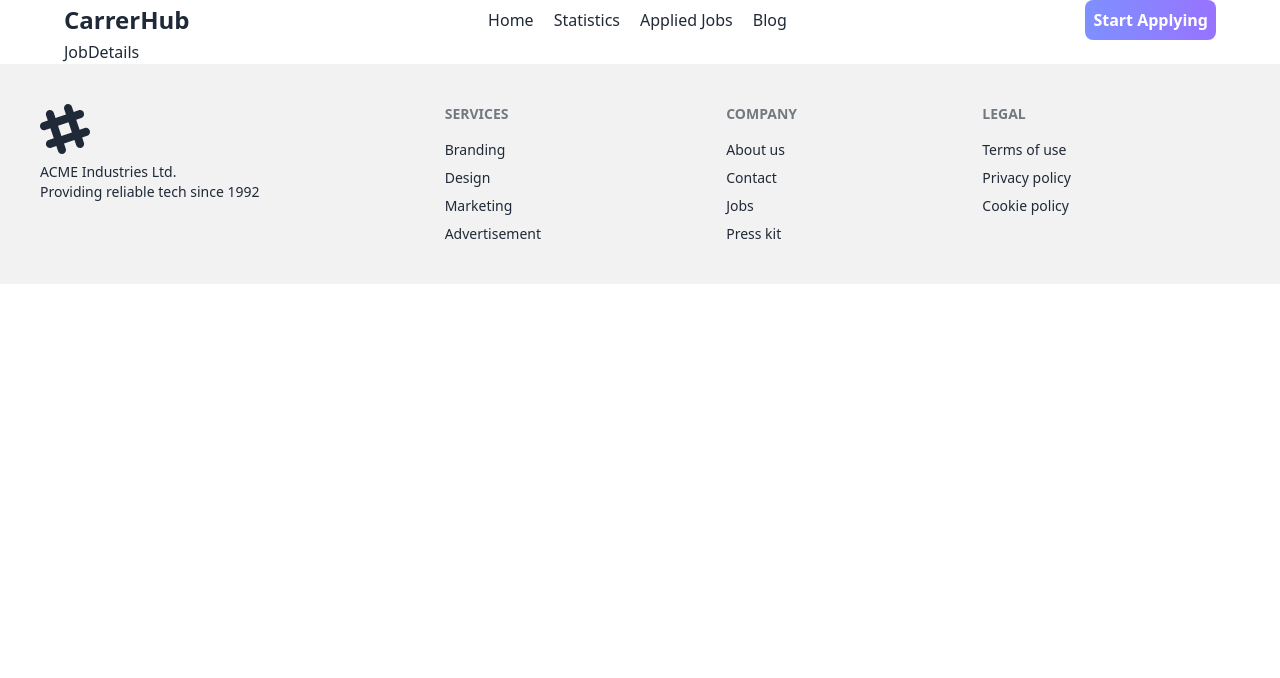
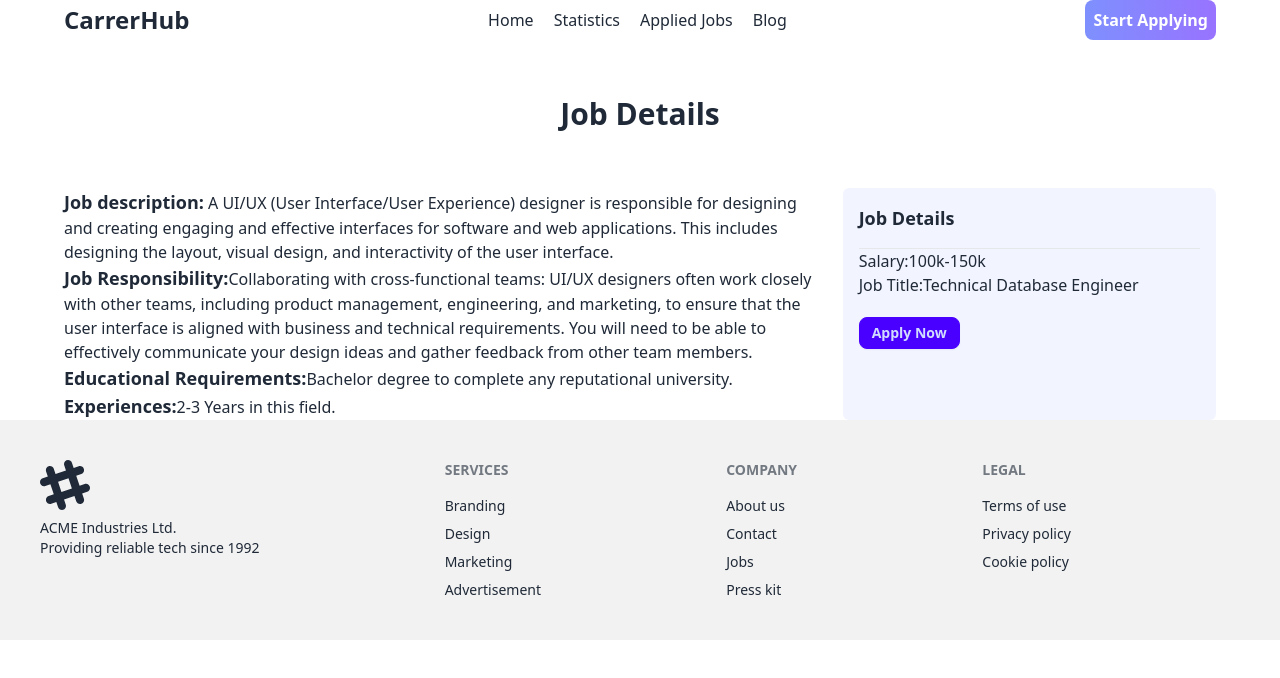
Before and after one commit to rjspyk5/CareerHub, a React (Vite) app: page /post/1 in a window 1280 px wide. Shown: the top 678 px of the page. Built offline with nearby package versions, Linux system fonts and the light colour scheme.

Commit message:
job details section stuctured

```diff
--- a/src/Component/FetauredJob/JobDetails.jsx
+++ b/src/Component/FetauredJob/JobDetails.jsx
@@ -2,9 +2,59 @@ import React from "react";
 import { useLoaderData, useParams, useRouteLoaderData } from "react-router-dom";
 
 export const JobDetails = () => {
-  const jobs = useLoaderData();
+  const { data } = useLoaderData();
   const { id } = useParams();
-  console.log(jobs.data);
 
-  return <div>JobDetails</div>;
+  const {
+    job_description,
+    job_responsibility,
+    educational_requirements,
+    experiences,
+    salary,
+    job_title,
+    contact_information: { phone, adress, email },
+  } = data.find((el) => parseInt(id) === el.id);
+
+  return (
+    <div>
+      <h1 className="text-center font-bold text-3xl py-14">Job Details</h1>
+      <div className="grid grid-cols-3 gap-4">
+        <div className="col-span-2">
+          <h1>
+            <span className="font-semibold text-lg">Job description:</span>
+            {job_description}
+          </h1>
+          <h1>
+            <span className="font-semibold text-lg">Job Responsibility:</span>
+            {job_responsibility}
+          </h1>
+          <h1>
+            <span className="font-semibold text-lg">
+              Educational Requirements:
+            </span>
+            {educational_requirements}
+          </h1>
+          <h1>
+            <span className="font-semibold text-lg">Experiences:</span>
+            {experiences}
+          </h1>
+        </div>
+
+        <div className="bg-[#7E90FE1A] p-4 rounded-md">
+          <div>
+            <p className="text-lg font-bold pb-4 border-b">Job Details</p>
+            <h1>
+              <span className="font-medium">Salary:</span>
+              {salary}
+            </h1>
+            <h1>
+              <span className="font-medium">Job Title:</span>
+              {job_title}
+            </h1>
+            <button className="btn btn-sm my-5 btn-primary">Apply Now</button>
+          </div>
+        </div>
+      </div>
+    </div>
+  );
 };
--- a/src/Component/Header/Header.jsx
+++ b/src/Component/Header/Header.jsx
@@ -2,7 +2,6 @@ import { NavLink } from "react-router-dom";
 import { MdMenu } from "react-icons/md";
 import { RxCross2 } from "react-icons/rx";
 import { useState } from "react";
-
 export const Header = () => {
   const [toggle, settoggle] = useState(true);
   const menu = (
--- a/src/Component/Root/Root.jsx
+++ b/src/Component/Root/Root.jsx
@@ -9,7 +9,6 @@ export const Root = () => {
         <Header></Header>
         <Outlet></Outlet>
       </div>
-
       <Footer></Footer>
     </div>
   );
```
